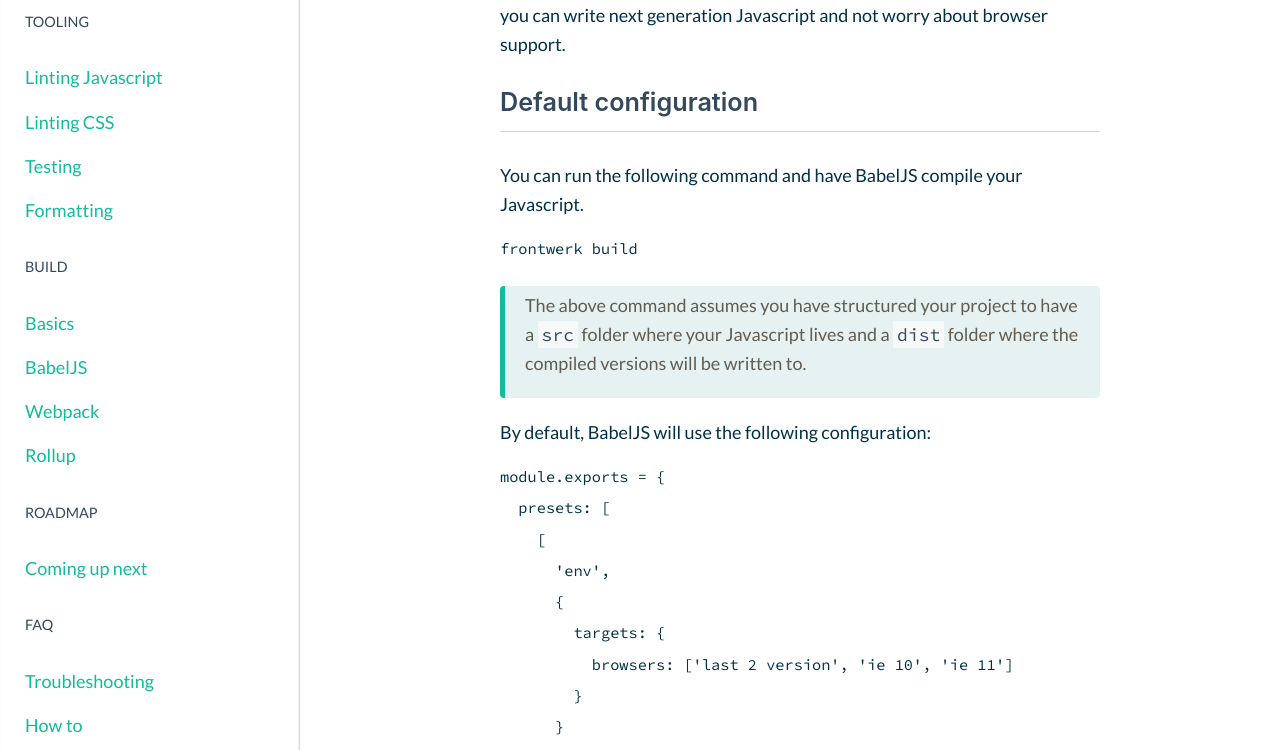
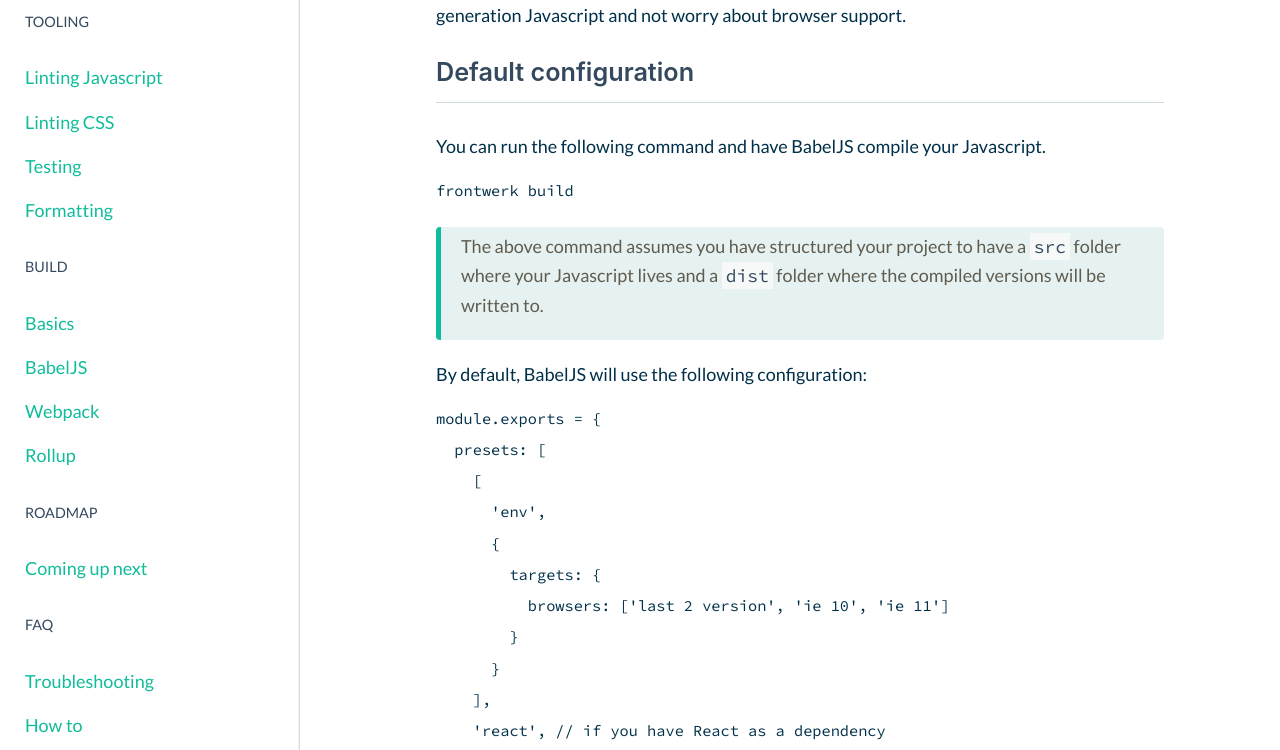
Before and after one commit to tricinel/frontwerk.org, a Gatsby site: page /docs/babel in a window 1280 px wide. Shown: the part 212-962 px from the top of the page. Built offline with nearby package versions, Linux system fonts and the light colour scheme; Gatsby itself is replaced by a stand-in of ours; some packages are replaced by stand-ins of ours; code samples lack their colours; a web font is replaced by a local one.

Commit message:
Fix iPhone margin issue

```diff
--- a/src/components/Layout/MainContainer.js
+++ b/src/components/Layout/MainContainer.js
@@ -10,6 +10,7 @@
 
   @media screen and (min-width: ${breakpoints.sm}px) {
     margin: 30px auto;
+    max-width: ${props => (props.size ? props.size : 768)}px;
   }
 
   @media screen and (min-width: ${breakpoints.lg}px) {
```
